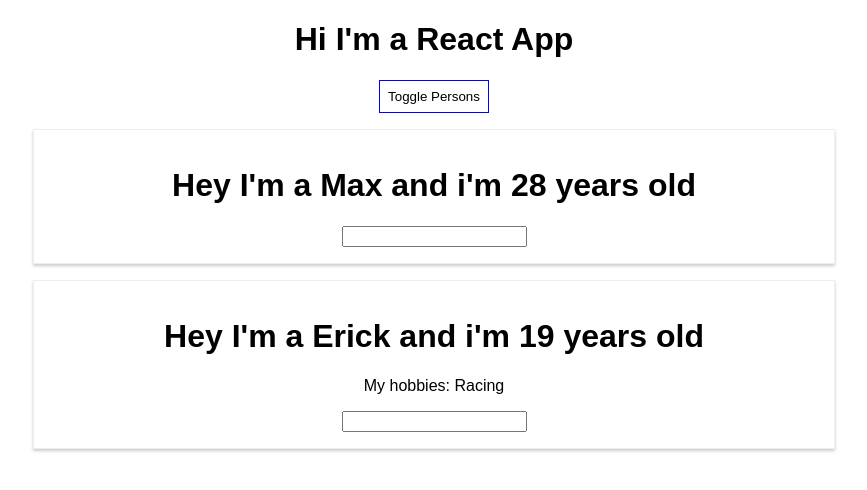
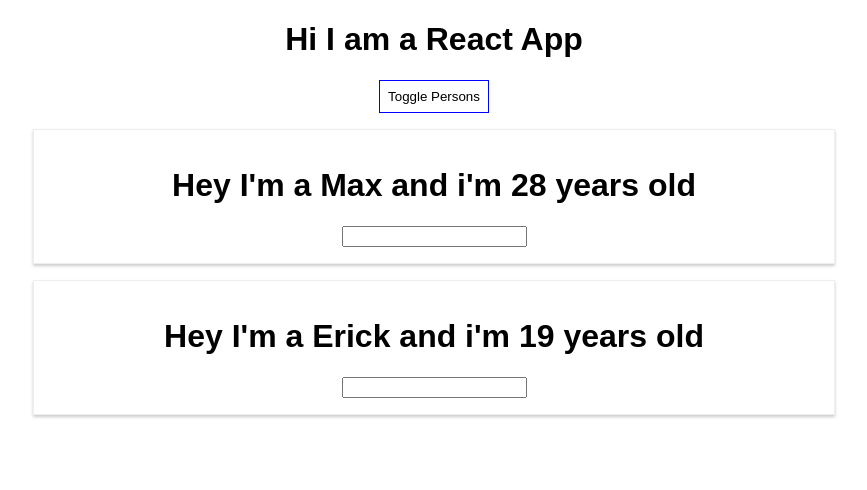
Before and after one commit to ErickGomez98/react-app-course, a React (Create React App) app: page / in a window 1280 px wide. Both pictures are taken after a click on the button "Toggle Persons". Shown: the top 490 px of the page, without its empty margins (206-1073 px from the left). Built offline with nearby package versions, Linux system fonts and the light colour scheme.

Commit message:
Updating inmutability state

```diff
--- a/src/App.js
+++ b/src/App.js
@@ -10,15 +10,6 @@
     ],
     ohterState: 'Some other value',
     showPersons: false
-  };
-
-  switchNameHandler = (newName) => {
-    this.setState({
-      persons: [
-        {name: newName, age: 28},
-        {name: 'Erick Gómez', age: 19}
-      ]
-    });
   };
 
   nameChangedHandler = (event) => {
@@ -38,6 +29,21 @@
     });
   };
 
+  deletePersonHandler = (personIndex) => {
+    /* Hacerlo de esta manera esta mal, porque se esta modificando el valor original de this.state.persons y
+     no debe de ser asi, por lo tanto se tiene que crear una copia y ahora si manipularlo.
+    const persons = this.state.persons;
+    */
+
+    // Entonces para hacer una copia, simplemente se usa el spread operator (...)
+    const persons = [...this.state.persons];
+
+    persons.splice(personIndex, 1);
+    this.setState({
+      persons: persons
+    });
+  };
+
   render() {
     const style = {
       backgroundColor: 'white',
@@ -52,21 +58,19 @@
     if (this.state.showPersons) {
       persons = (
           <div>
-          <Person
-            name={this.state.persons[0].name}
-            age={this.state.persons[0].age}/>
-          <Person
-            name={this.state.persons[1].name}
-            age={this.state.persons[1].age}
-            click={this.switchNameHandler.bind(this, 'MaX!!!!')}
-            changed={this.nameChangedHandler}>My hobbies: Racing</Person>
+            {this.state.persons.map((person, index) => {
+              return <Person
+                  click={this.deletePersonHandler.bind(this, index)}
+                  name={person.name}
+                  age={person.age}/>
+            })}
           </div>
       );
     }
 
     return (
         <div className='App'>
-        <h1>Hi I'm a React App</h1>
+          <h1>Hi I am a React App</h1>
           <button
               style={style}
               onClick={this.togglePersonsHandler}>Toggle Persons
--- a/src/Person/Person.js
+++ b/src/Person/Person.js
@@ -3,11 +3,11 @@
 
 const Person = (props) => {
   return (
-    <div className='Person'>
-      <h1>Hey I'm a {props.name} and i'm {props.age} years old </h1>
-      <p onClick={props.click}>{props.children}</p>
-      <input type="text" onChange={props.changed}/>
-    </div>
+      <div className='Person'>
+        <h1 onClick={props.click}>Hey I'm a {props.name} and i'm {props.age} years old </h1>
+        <p>{props.children}</p>
+        <input type="text" onChange={props.changed}/>
+      </div>
   );
 };
 
```
Lines whose indentation alone changed are shown as unchanged.
